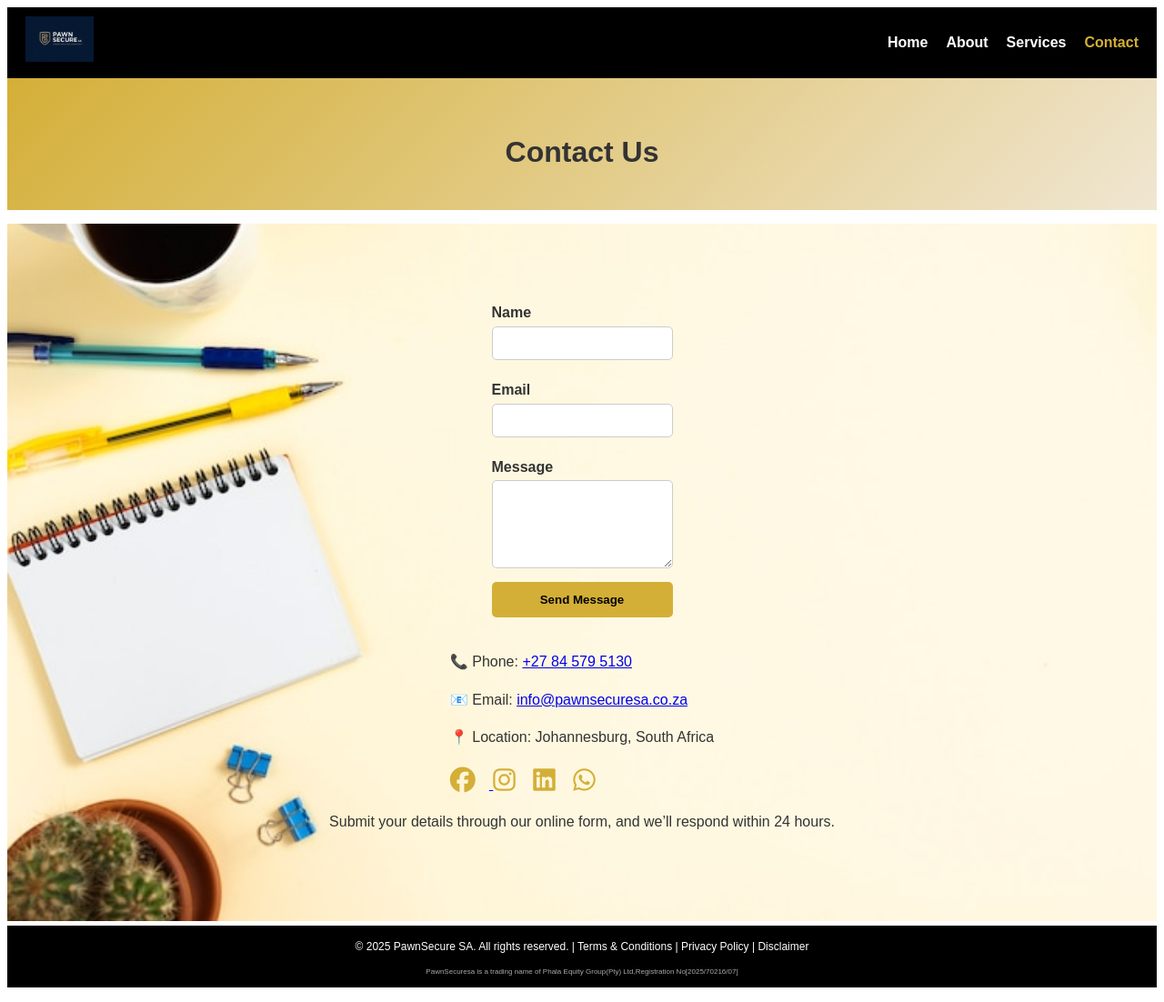
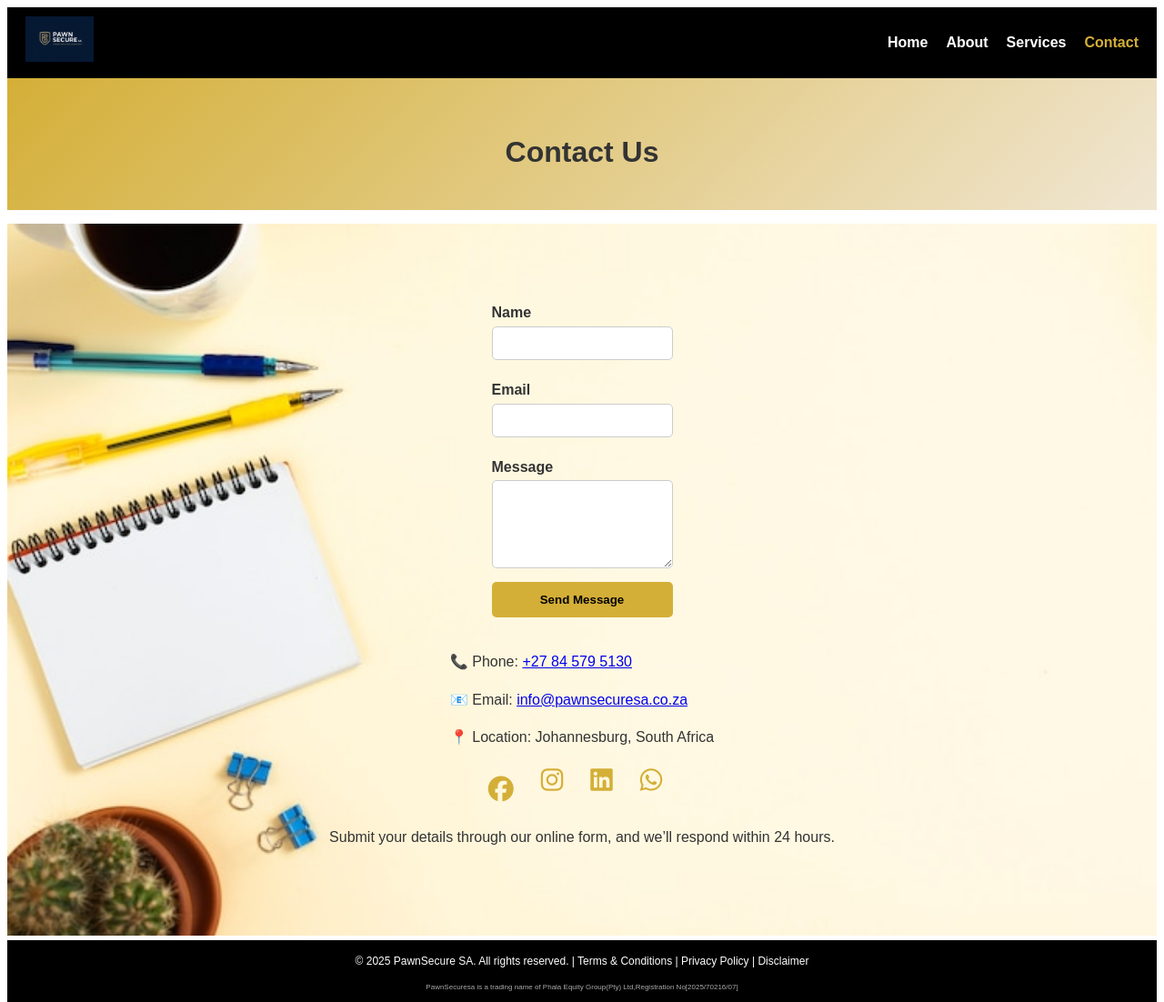
Before and after one commit to acodingapes/pawnsecure-site, a plain HTML site: page contact.html in a window 1280 px wide. Shown: the whole page at 91% size. Drawn offline with Linux system fonts and the light colour scheme.

Commit message:
Update style.css
css for social links

Signed-off-by: acodingapes <acodingapes@gmail.com>

```diff
--- a/style.css
+++ b/style.css
@@ -482,3 +482,19 @@ font-size: 1rem;
     background: #333;
     color: #fff;
 }
+
+/* contact info page */
+.social-links {
+ display: flex;
+ gap: 15px;
+ justify-content: center;
+ marging-top: 20px;
+}
+ .social-links a {
+  font-size: 30px;
+  color: #333;
+  transition: color 0.3s ease,transform 0.3s ease;
+ }
+.social-links a:hover {
+ transform:scale(1.2);
+}
```
